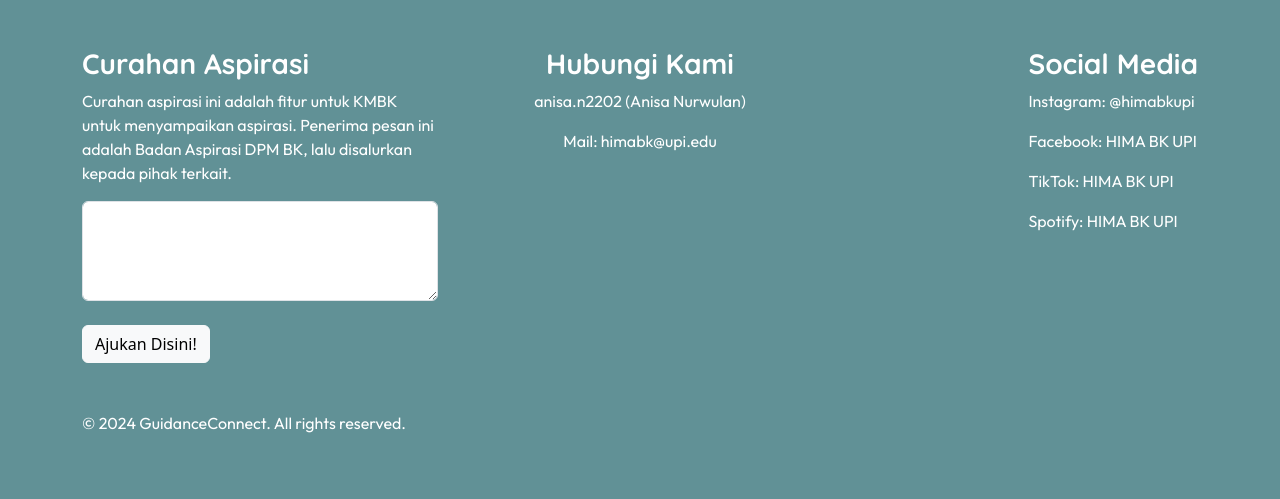
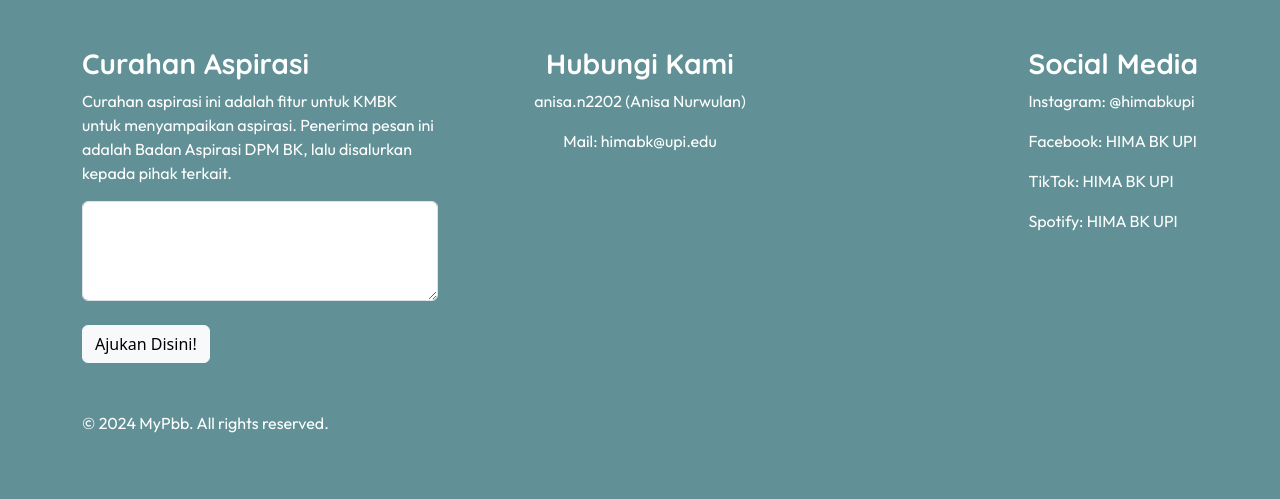
Before and after one commit to nnisafitria/GuidanceConnect, a Flask app: page / in a window 1280 px wide. Shown: the part 3109-3608 px from the top of the page. Run offline with Flask 3, Linux system fonts and the light colour scheme; data that the repository does not hold is empty.

Commit message:
footerlain

```diff
--- a/templates/advokasi.html
+++ b/templates/advokasi.html
@@ -235,7 +235,7 @@
       </div>
       <div class="row mt-5">
         <div class="col-lg-12">
-          <p>&copy; 2024 GuidanceConnect. All rights reserved.</p>
+          <p>&copy; 2024 MyPbb. All rights reserved.</p>
         </div>
       </div>
     </div>
--- a/templates/alumni.html
+++ b/templates/alumni.html
@@ -222,7 +222,7 @@ h1, h2 {
           </div>
           <div class="row mt-5">
             <div class="col-lg-12">
-              <p>&copy; 2024 GuidanceConnect. All rights reserved.</p>
+              <p>&copy; 2024 MyPbb. All rights reserved.</p>
             </div>
           </div>
         </div>
--- a/templates/blog.html
+++ b/templates/blog.html
@@ -147,7 +147,7 @@
           <div class="row">
             <div class="col-lg-12">
               <p>
-              <p>&copy; 2024 GuidanceConnect. All rights reserved.</p>
+              <p>&copy; 2024 MyPbb. All rights reserved.</p>
               </p>
             </div>
           </div>
--- a/templates/forum.html
+++ b/templates/forum.html
@@ -266,7 +266,7 @@
               </div>
               <div class="row mt-5">
                 <div class="col-lg-12">
-                    <p>&copy; 2024 GuidanceConnect. All rights reserved.</p>
+                    <p>&copy; 2024 MyPbb. All rights reserved.</p>
                 </div>
             </div>
           </div>
--- a/templates/index.html
+++ b/templates/index.html
@@ -333,7 +333,7 @@
         </div>
         <div class="row mt-5">
           <div class="col-lg-12">
-              <p>&copy; 2024 GuidanceConnect. All rights reserved.</p>
+              <p>&copy; 2024 MyPbb. All rights reserved.</p>
           </div>
       </div>
     </div>
--- a/templates/informasiBeasiswa.html
+++ b/templates/informasiBeasiswa.html
@@ -247,7 +247,7 @@
             </div>
             <div class="row mt-5">
               <div class="col-lg-12">
-                  <p>&copy; 2023 GuidanceConnect. All rights reserved.</p>
+                  <p>&copy; 2024 MyPbb. All rights reserved.</p>
               </div>
           </div>
         </div>
--- a/templates/konseling.html
+++ b/templates/konseling.html
@@ -113,7 +113,7 @@
       <div class="row">
         <div class="col-lg-12">
           <p>
-          <p>&copy; 2024 GuidanceConnect. All rights reserved.</p>
+          <p>&copy; 2024 MyPbb. All rights reserved.</p>
           </p>
         </div>
       </div>
--- a/templates/mahasiswa_alumni.html
+++ b/templates/mahasiswa_alumni.html
@@ -414,7 +414,7 @@ canvas {
         </div>
         <div class="row mt-5">
           <div class="col-lg-12">
-              <p>&copy; 2024 GuidanceConnect. All rights reserved.</p>
+              <p>&copy; 2024 MyPbb. All rights reserved.</p>
           </div>
       </div>
     </div>
--- a/templates/profil.html
+++ b/templates/profil.html
@@ -250,7 +250,7 @@ body .student{
         </div>
         <div class="row mt-5">
           <div class="col-lg-12">
-              <p>&copy; 2024 GuidanceConnect. All rights reserved.</p>
+              <p>&copy; 2024 MyPbb. All rights reserved.</p>
           </div>
       </div>
     </div>
```
